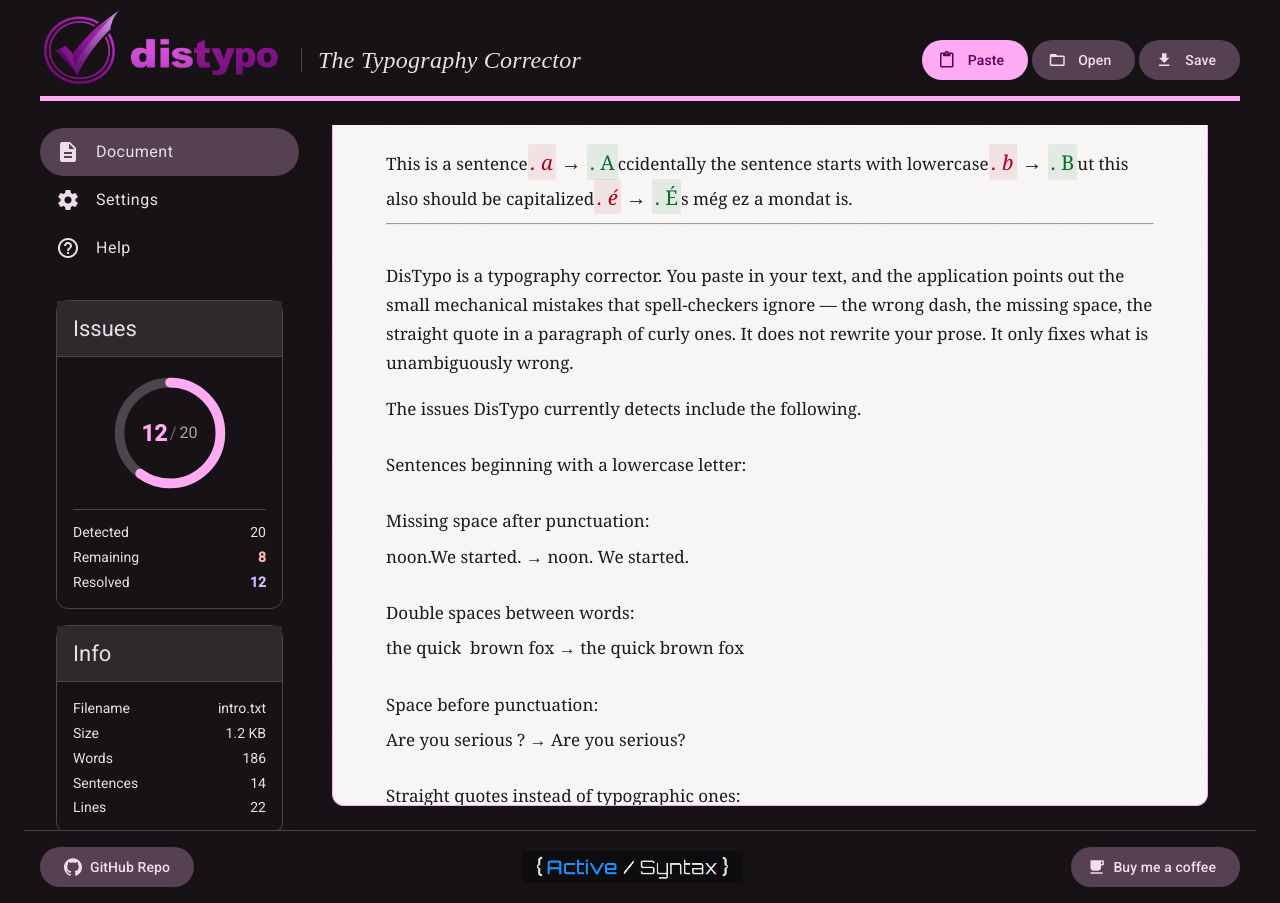
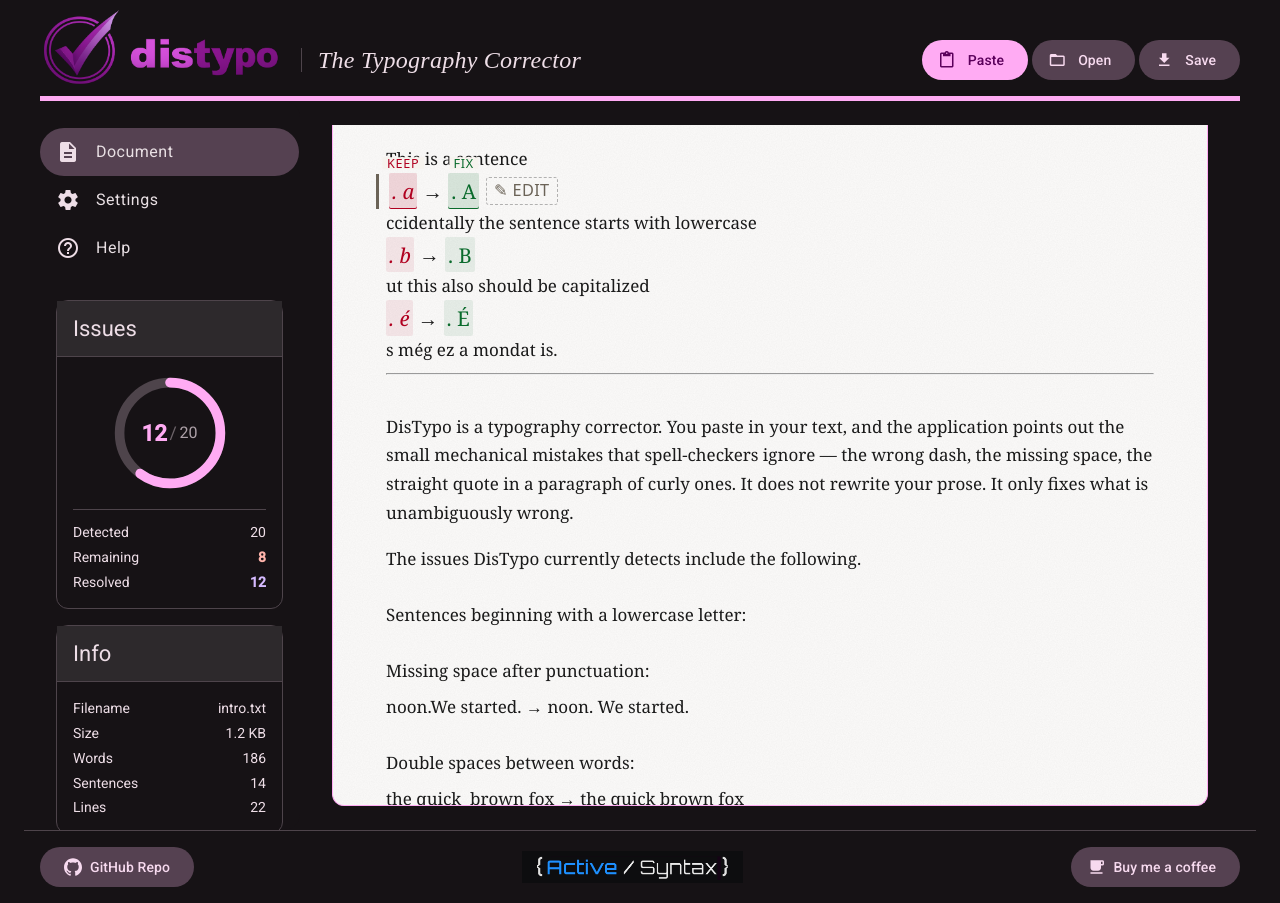
Before and after one commit to activesyntax/distypo, an Angular app in the folder distypo-app/: page / in a window 1280 px wide. Built offline with nearby package versions, Linux system fonts and the light colour scheme.

Commit message:
select first correction

```diff
--- a/distypo-app/src/app/correction-view/correction-view.html
+++ b/distypo-app/src/app/correction-view/correction-view.html
@@ -1,6 +1,6 @@
-<span class="issue" [class.selected]="selected()" (click)="onSelect($event)">
+<div class="issue" [class.selected]="selected()" (click)="onSelect($event)">
   <span class="bad" data-hint="keep" (click)="onKeep($event)">{{ correction().original }}</span>
   →
   <span class="good" data-hint="fix" (click)="onFix($event)">{{ correction().replacement }}</span>
   <button class="issue__edit" (click)="onEdit($event)">✎ EDIT</button>
-</span>
+</div>
--- a/distypo-app/src/app/correction-view/correction-view.ts
+++ b/distypo-app/src/app/correction-view/correction-view.ts
@@ -5,7 +5,6 @@
 @Component({
   selector: 'app-correction-view',
   imports: [],
-  providers: [CorrectionService],
   templateUrl: './correction-view.html',
   styleUrl: './correction-view.scss',
 })
--- a/distypo-app/src/app/document-view/document-view.ts
+++ b/distypo-app/src/app/document-view/document-view.ts
@@ -1,11 +1,11 @@
 import { httpResource } from '@angular/common/http';
-import { Component, computed, signal } from '@angular/core';
+import { Component, computed, effect, signal } from '@angular/core';
 import { lint, LintedDocument } from '@core/index';
 import * as RawDoc from '@core/domain/raw-document';
-import { SafeHtmlService } from '@app/document-view/services/safe-html.service';
 import { Config } from "@config/config";
 import { CorrectionView } from '@app/correction-view/correction-view';
 import { Segment, SegmentationService } from './services/segmentation-service';
+import { CorrectionService } from '@app/correction-view/services/correction';
 
 
 type InputFile = { name: string; path: string };
@@ -13,15 +13,24 @@
 @Component({
   selector: 'app-document',
   imports: [CorrectionView],
-  providers: [SafeHtmlService, SegmentationService],
+  providers: [SegmentationService, CorrectionService],
   templateUrl: './document-view.html',
   styleUrl: './document-view.scss',
 })
 export class DocumentView {
 
-  constructor(private segmentation: SegmentationService) { }
+  constructor(private segmentation: SegmentationService, private correctionService: CorrectionService) {
+    effect(() => {
+      if (this.initialSelectionApplied) return;
+      const first = this.segments().find(s => s.kind === 'correction');
+      if (first?.kind === 'correction') {
+        this.correctionService.select(first.correction.id);
+        this.initialSelectionApplied = true;
+      }
+    });
+  }
 
-  selected = signal<string | null>('noon');
+  private initialSelectionApplied = false;
 
   readonly inputFile: InputFile = { name: 'demo.txt', path: '/assets/data/demo.txt' };
 
@@ -54,6 +63,4 @@
     const doc = this.lintedDocument();
     return doc ? this.segmentation.split(doc) : [];
   });
-
-  select(id: string) { this.selected.set(id); }
 }
```
